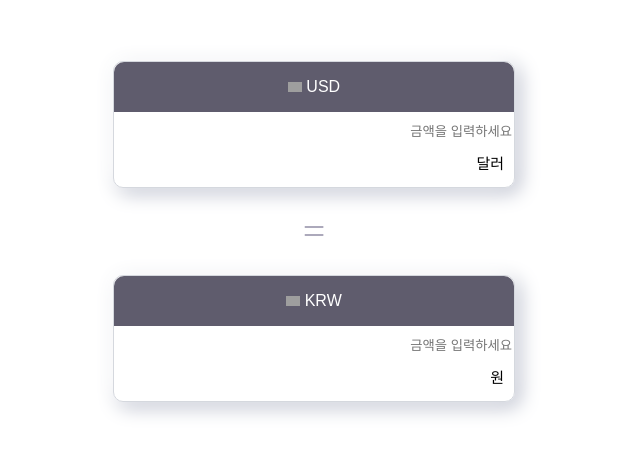
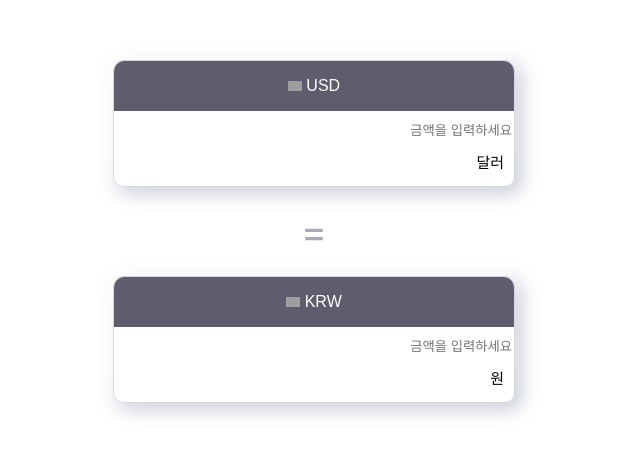
Before and after one commit to mxx-kor/exchange_currency, a plain HTML site: page index.html in a window 1280 px wide. Shown: the part 169-624 px from the top of the page, 326-966 px from the left. Drawn offline with Linux system fonts and the light colour scheme; grey boxes are pictures that could not be loaded.

Commit message:
added font

```diff
--- a/style.css
+++ b/style.css
@@ -6,6 +6,8 @@ body {
   flex-direction: column;
   justify-content: center;
   align-items: center;
+  font-family: -apple-system, BlinkMacSystemFont, "Segoe UI", Roboto, Oxygen,
+    Ubuntu, Cantarell, "Open Sans", "Helvetica Neue", sans-serif;
 }
 
 .exchange-box {
```
